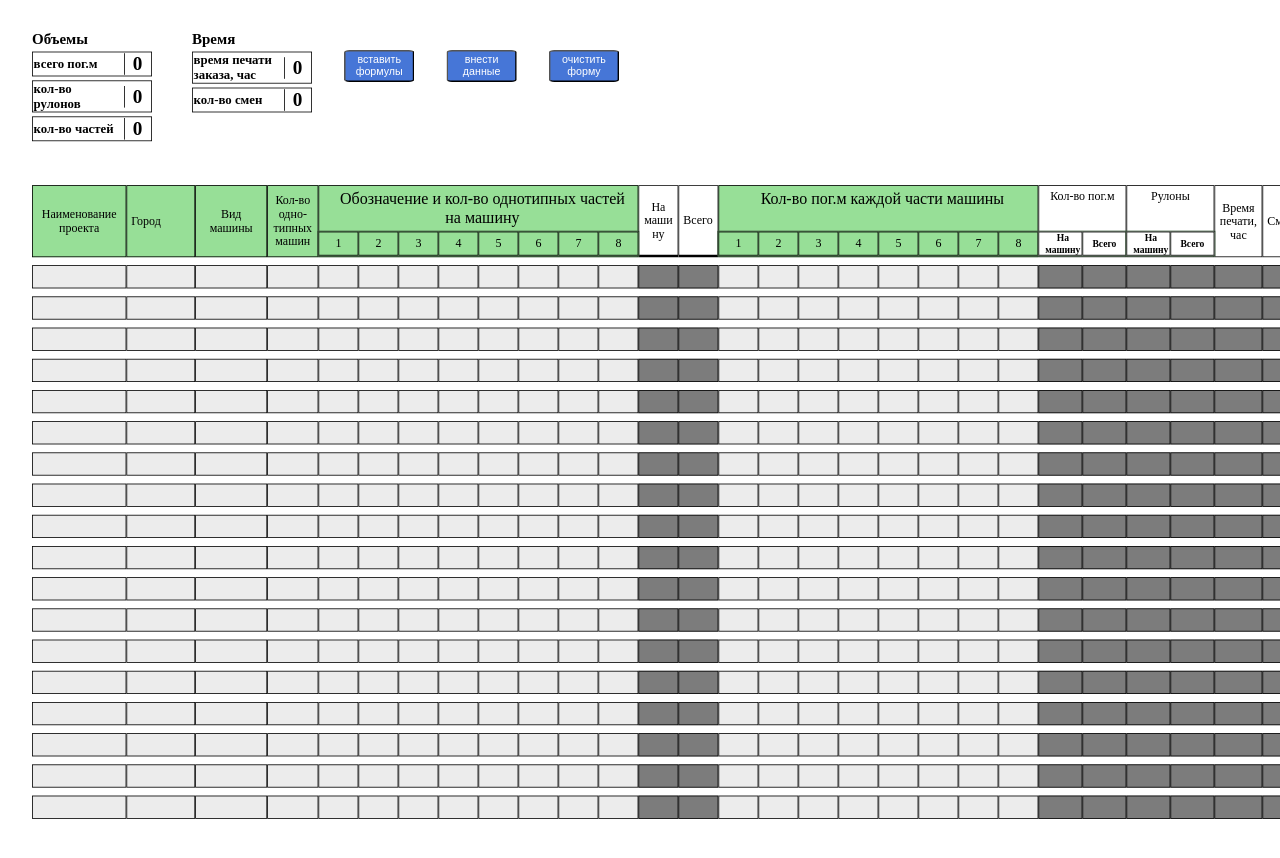
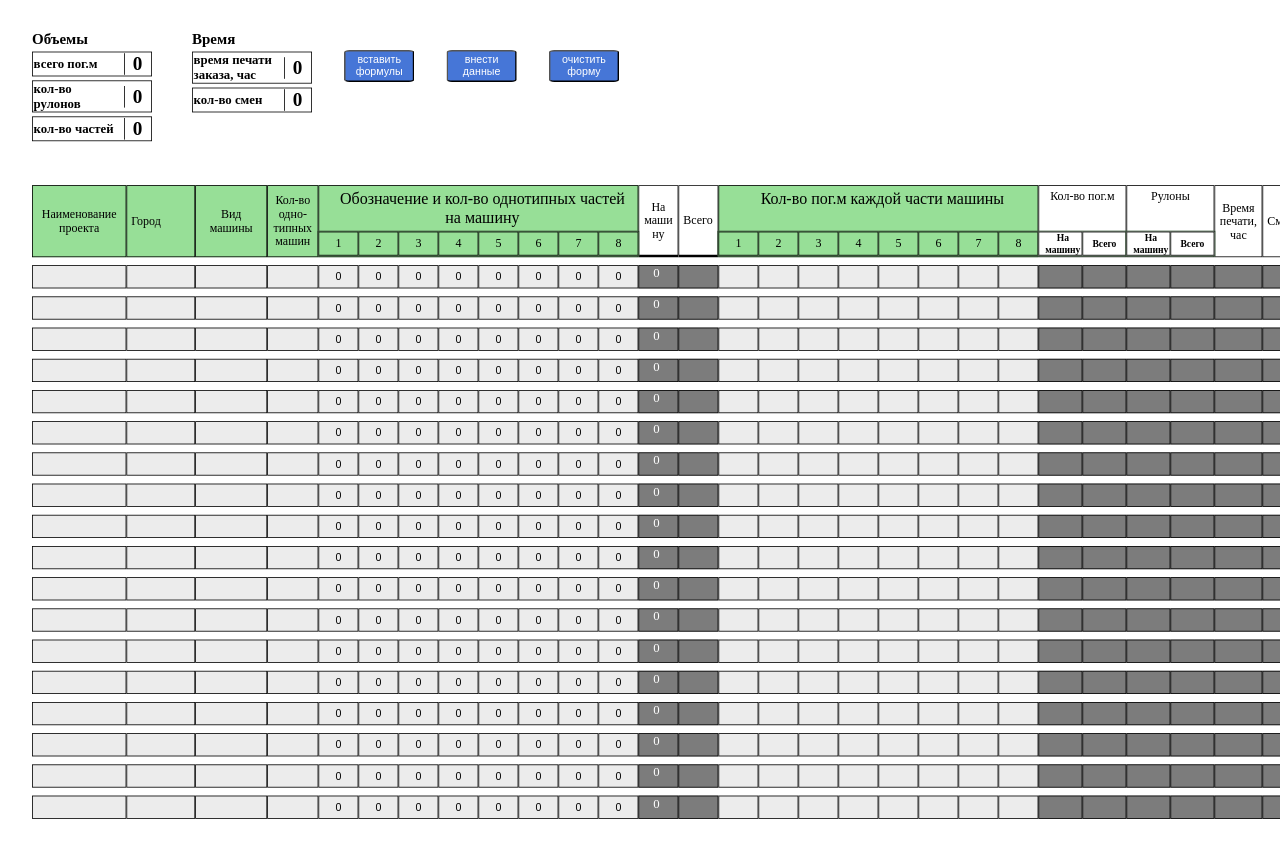
Before and after one commit to umer134/SV_Table_CRM, a React (Vite) app: page / in a window 1280 px wide. Shown: the top 858 px of the page. Built offline with nearby package versions, Linux system fonts and the light colour scheme.

Commit message:
need update store for formule's func

```diff
--- a/package.json
+++ b/package.json
@@ -12,7 +12,8 @@
   "dependencies": {
     "react": "^18.3.1",
     "react-dom": "^18.3.1",
-    "uuid": "^10.0.0"
+    "uuid": "^10.0.0",
+    "zustand": "^4.5.4"
   },
   "devDependencies": {
     "@types/react": "^18.3.3",
--- a/src/App.jsx
+++ b/src/App.jsx
@@ -15,9 +15,7 @@ function App() {
      <FormBoxes />
       {
       tableRows?.map((_) => (
-        <div key={uuidv4()}>
-          <FormInputs />
-        </div>
+          <FormInputs key={uuidv4()} />
       ))
      }
     </div>
--- a/src/components/FormTable.jsx
+++ b/src/components/FormTable.jsx
@@ -1,6 +1,9 @@
-
+import useCalculateData from "../store/hooks/inxex";
 
 const FormTable = () => {
+
+    const {calcOnMach} = useCalculateData()
+
     return (
         <div className="FormTable">
             <div className="container">
@@ -20,7 +23,7 @@ const FormTable = () => {
                     </div>
                 </div>
                 <div className="btns-block">
-                    <button className="inp-formuls">вставить формулы</button>
+                    <button className="inp-formuls" onClick={calcOnMach}>вставить формулы</button>
                     <button className="inp-formuls">внести данные</button>
                     <button className="inp-formuls">очистить форму</button>
                 </div>
--- a/src/components/formInputs/FormInputs.jsx
+++ b/src/components/formInputs/FormInputs.jsx
@@ -1,11 +1,40 @@
 import { useState } from "react";
 import "./formInputs.css"
+import useCalculateData from "../../store/hooks/inxex";
 
 const FormInputs = () => {
 
-    const [rows, setRows] = useState([]);
+    const {mParty1, mParty2, mParty3, mParty4, mParty5, mParty6, mParty7, mParty8, onMach,
+        setMParty1, setMParty2, setMParty3, setMParty4, setMParty5, setMParty6,
+        setMParty7, setMParty8} = useCalculateData()
 
-    // if(rows) return <p className="rows-loading">Loading...</p>
+    const [quantTypes, setQuantTypes] = useState('');
+    // const [mParty1, setMParty1] = useState('');
+    // const [mParty2, setMParty2] = useState('');
+    // const [mParty3, setMParty3] = useState('');
+    // const [mParty4, setMParty4] = useState('');
+    // const [mParty5, setMParty5] = useState('');
+    // const [mParty6, setMParty6] = useState('');
+    // const [mParty7, setMParty7] = useState('');
+    // const [mParty8, setMParty8] = useState('');
+    // const [onMach, setOnMach] = useState('');
+    const [evetything, setEverything] = useState('');
+    const [mPogParty1, setMPogParty1] = useState('');
+    const [mPogParty2, setMPogParty2] = useState('');
+    const [mPogParty3, setMPogParty3] = useState('');
+    const [mPogParty4, setMPogParty4] = useState('');
+    const [mPogParty5, setMPogParty5] = useState('');
+    const [mPogParty6, setMPogParty6] = useState('');
+    const [mPogParty7, setMPogParty7] = useState('');
+    const [mPogParty8, setMPogParty8] = useState('');
+    const [onCarRes, setOnCarRes] = useState('');
+    const [everyRes, setEveryres] = useState('');
+    const [paryOnCarRes, setParyOnCarRes] = useState('');
+    const [quantAllres, setQuantAllRess] = useState('');
+    const [timePrintRes, setTimePrintRes] = useState('');
+    const [relaysRes, setRelaysRes] = useState('');
+    const [timePrintRollRes, setTimePrintRollRes] = useState('');
+
 
     return (
         <div className="FormInputs">
@@ -14,34 +43,34 @@ const FormInputs = () => {
                     <input type="text" className="name-input"/>
                     <input type="text" className="city-input"/>
                     <input type="text" className="mach_type-input"/>
-                    <input type="text" className="quant-mach_type-input"/>
-                    <input type="text" name="mach_pary-input_1" className="mach_party-input"/>
-                    <input type="text" name="mach_pary-input_2" className="mach_party-input"/>
-                    <input type="text" name="mach_pary-input_3" className="mach_party-input"/>
-                    <input type="text" name="mach_pary-input_4" className="mach_party-input"/>
-                    <input type="text" name="mach_pary-input_5" className="mach_party-input"/>
-                    <input type="text" name="mach_pary-input_6" className="mach_party-input"/>
-                    <input type="text" name="mach_pary-input_7" className="mach_party-input"/>
-                    <input type="text" name="mach_pary-input_8" className="mach_party-input"/>
-                    <div className="on-machine-input"></div>
-                    <div className="everything-input"></div>
-                    <input type="text" name="machPogm_pary-input_1" className="machPogm_party-input"/>
-                    <input type="text" name="machPogm_pary-input_2" className="machPogm_party-input"/>
-                    <input type="text" name="machPogm_pary-input_3" className="machPogm_party-input"/>
-                    <input type="text" name="machPogm_pary-input_4" className="machPogm_party-input"/>
-                    <input type="text" name="machPogm_pary-input_5" className="machPogm_party-input"/>
-                    <input type="text" name="machPogm_pary-input_6" className="machPogm_party-input"/>
-                    <input type="text" name="machPogm_pary-input_7" className="machPogm_party-input"/>
-                    <input type="text" name="machPogm_pary-input_8" className="machPogm_party-input"/>
+                    <input type="text" value={quantTypes} onChange={(e) => setQuantTypes(e.target.value)} className="quant-mach_type-input"/>
+                    <input type="text" value={mParty1} onChange={(e) => setMParty1(e.target.value)} name="mach_pary-input_1" className="mach_party-input"/>
+                    <input type="text" value={mParty2} onChange={(e) => setMParty2(e.target.value)} name="mach_pary-input_2" className="mach_party-input"/>
+                    <input type="text" value={mParty3} onChange={(e) => setMParty3(e.target.value)} name="mach_pary-input_3" className="mach_party-input"/>
+                    <input type="text" value={mParty4} onChange={(e) => setMParty4(e.target.value)} name="mach_pary-input_4" className="mach_party-input"/>
+                    <input type="text" value={mParty5} onChange={(e) => setMParty5(e.target.value)} name="mach_pary-input_5" className="mach_party-input"/>
+                    <input type="text" value={mParty6} onChange={(e) => setMParty6(e.target.value)} name="mach_pary-input_6" className="mach_party-input"/>
+                    <input type="text" value={mParty7} onChange={(e) => setMParty7(e.target.value)} name="mach_pary-input_7" className="mach_party-input"/>
+                    <input type="text" value={mParty8} onChange={(e) => setMParty8(e.target.value)} name="mach_pary-input_8" className="mach_party-input"/>
+                    <div className="on-machine-input">{onMach}</div>
+                    <div className="everything-input">{evetything}</div>
+                    <input type="text" value={mPogParty1} onChange={(e) => setMPogParty1(e.target.value)} name="machPogm_pary-input_1" className="machPogm_party-input"/>
+                    <input type="text" value={mPogParty2} onChange={(e) => setMPogParty2(e.target.value)} name="machPogm_pary-input_2" className="machPogm_party-input"/>
+                    <input type="text" value={mPogParty3} onChange={(e) => setMPogParty3(e.target.value)} name="machPogm_pary-input_3" className="machPogm_party-input"/>
+                    <input type="text" value={mPogParty4} onChange={(e) => setMPogParty4(e.target.value)} name="machPogm_pary-input_4" className="machPogm_party-input"/>
+                    <input type="text" value={mPogParty5} onChange={(e) => setMPogParty5(e.target.value)} name="machPogm_pary-input_5" className="machPogm_party-input"/>
+                    <input type="text" value={mPogParty6} onChange={(e) => setMPogParty6(e.target.value)} name="machPogm_pary-input_6" className="machPogm_party-input"/>
+                    <input type="text" value={mPogParty7} onChange={(e) => setMPogParty7(e.target.value)} name="machPogm_pary-input_7" className="machPogm_party-input"/>
+                    <input type="text" value={mPogParty8} onChange={(e) => setMPogParty8(e.target.value)} name="machPogm_pary-input_8" className="machPogm_party-input"/>
                 </div>
                 <div className="form-formul-values">
-                    <div name="formul-result" className="on-car-result"></div>
-                    <div name="formul-result" className="everything-result"></div>
-                    <div name="formul-result" className="pary-on-car-result"></div>
-                    <div name="formul-result" className="quant-all-result"></div>
-                    <div name="formul-result" className="time-printing-result"></div>
-                    <div name="formul-result" className="relays-result"></div>
-                    <div name="formul-result" className="time-printing-roll-result"></div>
+                    <div name="formul-result" className="on-car-result">{onCarRes}</div>
+                    <div name="formul-result" className="everything-result">{everyRes}</div>
+                    <div name="formul-result" className="pary-on-car-result">{paryOnCarRes}</div>
+                    <div name="formul-result" className="quant-all-result">{quantAllres}</div>
+                    <div name="formul-result" className="time-printing-result">{timePrintRes}</div>
+                    <div name="formul-result" className="relays-result">{relaysRes}</div>
+                    <div name="formul-result" className="time-printing-roll-result">{timePrintRollRes}</div>
                     <div name="formul-result" className="checking-result"></div>
                     <select name="formul-result" className="material-result">
                         <option value="">3640 M010 1.05</option>
--- /dev/null
+++ b/src/store/hooks/inxex.jsx
@@ -0,0 +1,34 @@
+import { create } from 'zustand';
+
+const useCalculateData = create((set) => ({
+    mParty1 : 0,
+    mParty2 : 0,
+    mParty3 : 0,
+    mParty4 : 0,
+    mParty5 : 0,
+    mParty6 : 0,
+    mParty7 : 0,
+    mParty8 : 0,
+    onMach: 0,
+
+    setMParty1: (value) => set(() => ({ mParty1: value })),
+    setMParty2: (value) => set(() => ({ mParty2: value })),
+    setMParty3: (value) => set(() => ({ mParty3: value })),
+    setMParty4: (value) => set(() => ({ mParty4: value })),
+    setMParty5: (value) => set(() => ({ mParty5: value })),
+    setMParty6: (value) => set(() => ({ mParty6: value })),
+    setMParty7: (value) => set(() => ({ mParty7: value })),
+    setMParty8: (value) => set(() => ({ mParty8: value })),
+
+    calcOnMach : () => {
+        const str = `${useCalculateData.getState().mParty1}${useCalculateData.getState().mParty2}
+        ${useCalculateData.getState().mParty3}${useCalculateData.getState().mParty4}
+        ${useCalculateData.getState().mParty5}${useCalculateData.getState().mParty6}
+        ${useCalculateData.getState().mParty7}${useCalculateData.getState().mParty8}`;
+        const arr = str.split('');
+        const nums = arr.filter((char) => /^\d+$/.test(char)).map((char) => parseInt(char)).reduce((acc, num) => acc + num, 0);
+        set({ onMach: nums });
+    }
+}))
+
+export default useCalculateData;
```
Also changed, not shown: 1 other file (tests, documents, lock files or other folders).
